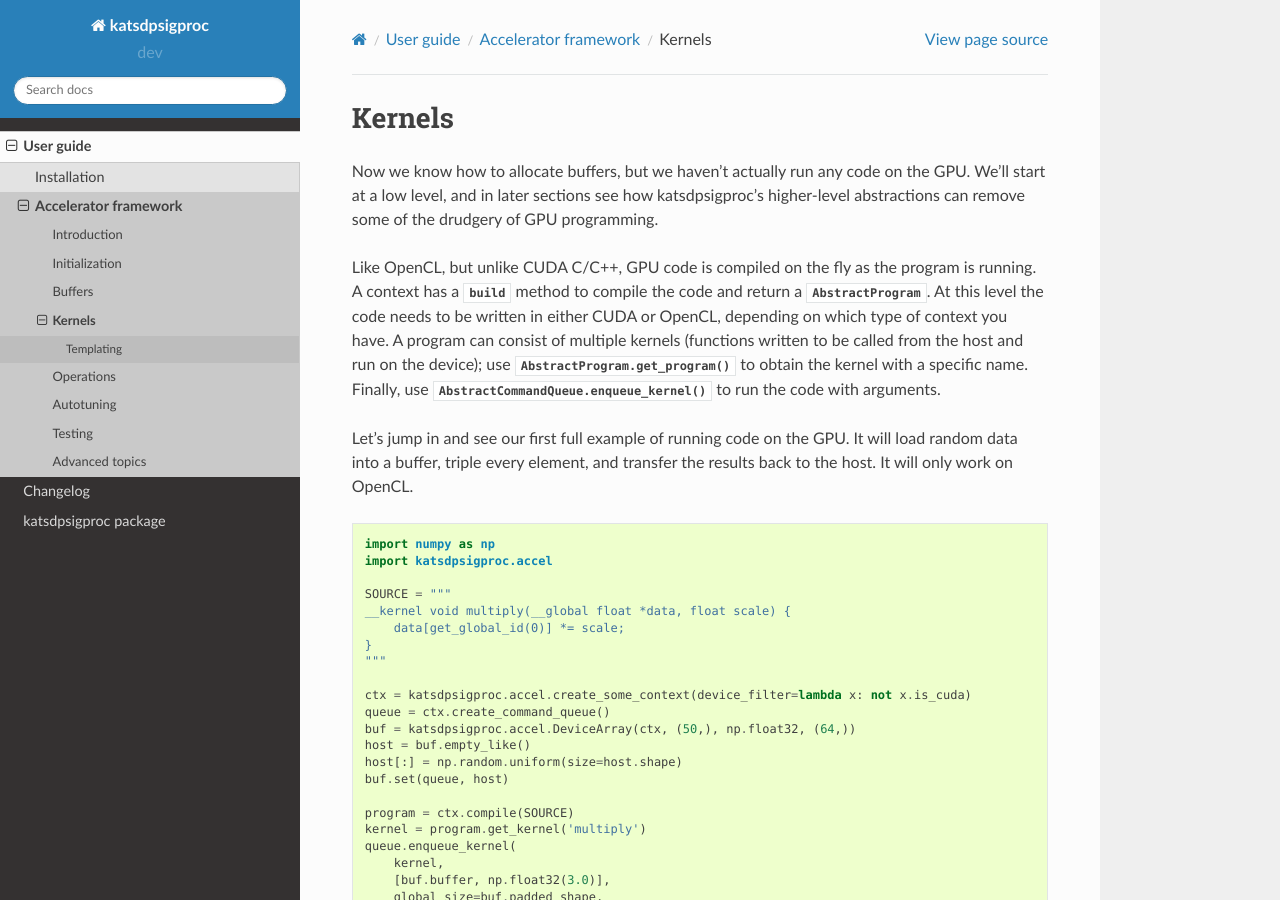
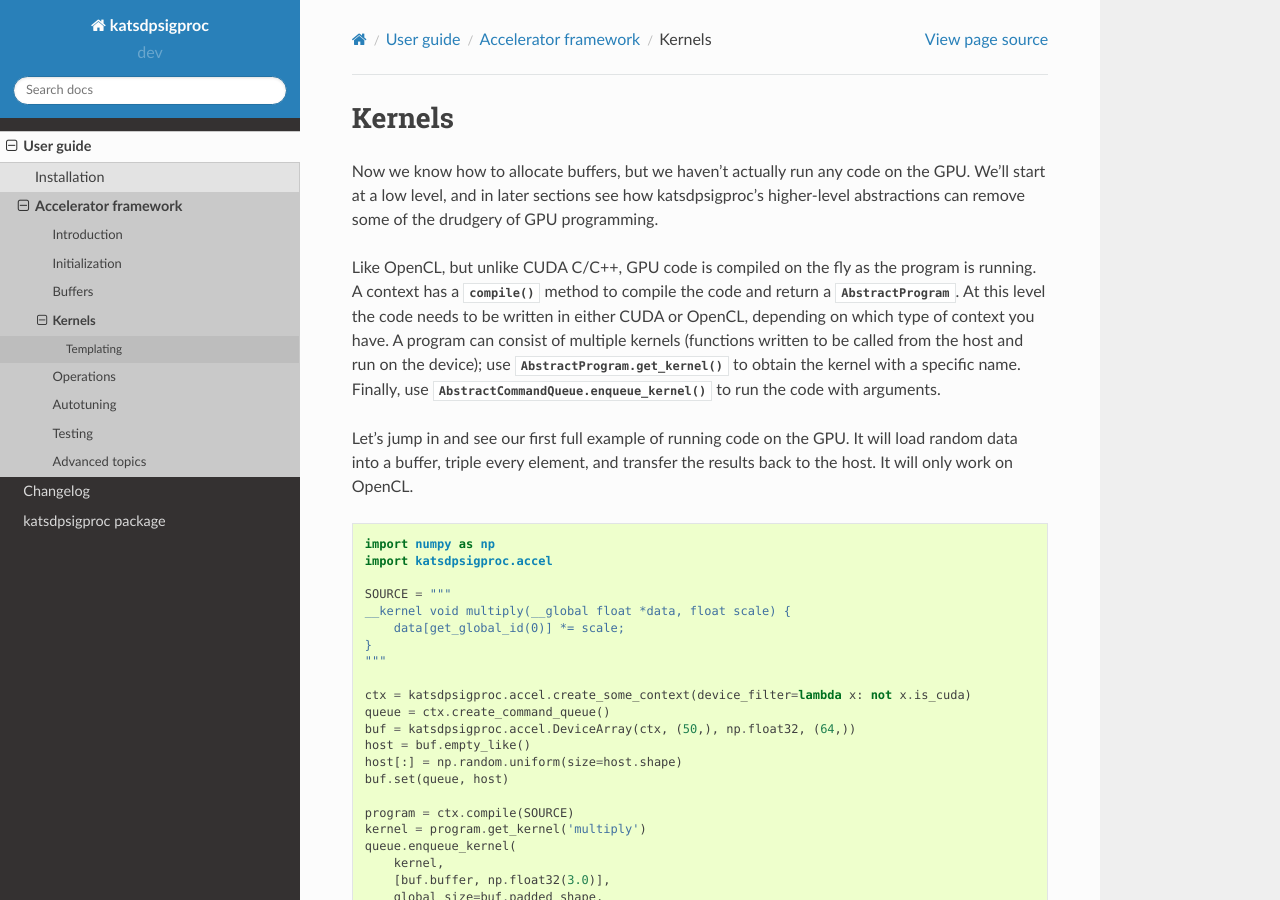
Before and after one commit to ska-sa/katsdpsigproc, a Sphinx documentation site: the page built from doc/accel/kernels.rst, in a window 1280 px wide and 900 px high. Built offline with Sphinx 7.4.7 and the Read the Docs theme 2.0.0, drawn with Linux system fonts in a browser that asks for light colours.

Commit message:
Fix assorted broken links in docs

```diff
--- a/doc/accel/autotune.rst
+++ b/doc/accel/autotune.rst
@@ -71,7 +71,7 @@
 
 - A class method (:meth:`!autotune`) computes the optimal parameters for a given
   configuration. It has a decorator that tells the autotuning system to cache
-  the result, similar to :meth:`functools.lru_cache`. For our simple class there
+  the result, similar to :func:`functools.lru_cache`. For our simple class there
   is no configuration, but if this function takes additional arguments they
   form part of the database key so that different configurations are tuned
   separately. These types need to be simple types like numbers and strings
--- a/doc/accel/kernels.rst
+++ b/doc/accel/kernels.rst
@@ -6,12 +6,12 @@
 GPU programming.
 
 Like OpenCL, but unlike CUDA C/C++, GPU code is compiled on the fly as the
-program is running. A context has a :class:`~.AbstractContext.build` method to
+program is running. A context has a :meth:`~.AbstractContext.compile` method to
 compile the code and return a :class:`.AbstractProgram`. At this level the
 code needs to be written in either CUDA or OpenCL, depending on which type of
 context you have. A program can consist of multiple kernels (functions written
 to be called from the host and run on the device); use
-:meth:`.AbstractProgram.get_program` to obtain the kernel with a specific
+:meth:`.AbstractProgram.get_kernel` to obtain the kernel with a specific
 name. Finally, use :meth:`.AbstractCommandQueue.enqueue_kernel` to run the
 code with arguments.
 
@@ -78,7 +78,7 @@
   katsdpsigproc. That file contains a lot of C macros and functions to provide
   portability between OpenCL and CUDA C. For example, it defines the
   ``KERNEL`` and ``GLOBAL`` macros, which expand to the appropriate keywords
-  for each API. On CUDA it also defines the :func:`get_global_id` function.
+  for each API. On CUDA it also defines the :func:`!get_global_id` function.
 - Instead of :meth:`.AbstractContext.compile`, we're now using
   :meth:`~katsdpsigproc.accel.build` to compile the code. This is a
   higher-level function that passes the code through mako.
--- a/doc/accel/operations.rst
+++ b/doc/accel/operations.rst
@@ -101,7 +101,7 @@
 - It has an ``instantiate`` method which returns an instance of the operation,
   passing all its arguments through.
 - The operation constructor takes the template as the first argument, and
-  assigns it to a :attr:`template` attribute.
+  assigns it to a :attr:`!template` attribute.
 - The call to :meth:`~.AbstractProgram.get_kernel` is only done in the
   operation, not the template. This is because in PyOpenCL, two threads cannot
   safely call the same kernel object at the same time. With each operation
@@ -113,7 +113,7 @@
 It should be noted that while the operation we have shown consists of running
 a single kernel, there is no requirement that this should be the case. It
 would be entirely possible to compile multiple kernels and run them all in the
-:class:`_run` method. You could even define your own methods to run the
+:meth:`!_run` method. You could even define your own methods to run the
 kernels in different combinations.
 
 However, bundling multiple kernels into one operation is an inflexible way of
@@ -129,7 +129,7 @@
 .. literalinclude:: ../examples/fill_reduce.py
 
 This time the operation inherits from :class:`.OperationSequence`, which is a
-subclass of :class:`Operation` for composed operations. Its constructor takes
+subclass of :class:`.Operation` for composed operations. Its constructor takes
 two important arguments:
 
 - A list of child operations, as :samp:`({name}, {operation})` tuples. The
--- a/doc/accel/testing.rst
+++ b/doc/accel/testing.rst
@@ -13,7 +13,7 @@
 To write a test function, give it two extra arguments, which will be the
 context and command queue (you can call them anything as they are passed
 positionally). Then decorate the test with :func:`.device_test`. Here's a
-simple example test for the :class:`Multiply` operation we've developed in
+simple example test for the :class:`!Multiply` operation we've developed in
 previous sections.
 
 .. code:: python
```
Also changed, not shown: other parts of doc/accel/autotune.rst (+1 -1 lines).
